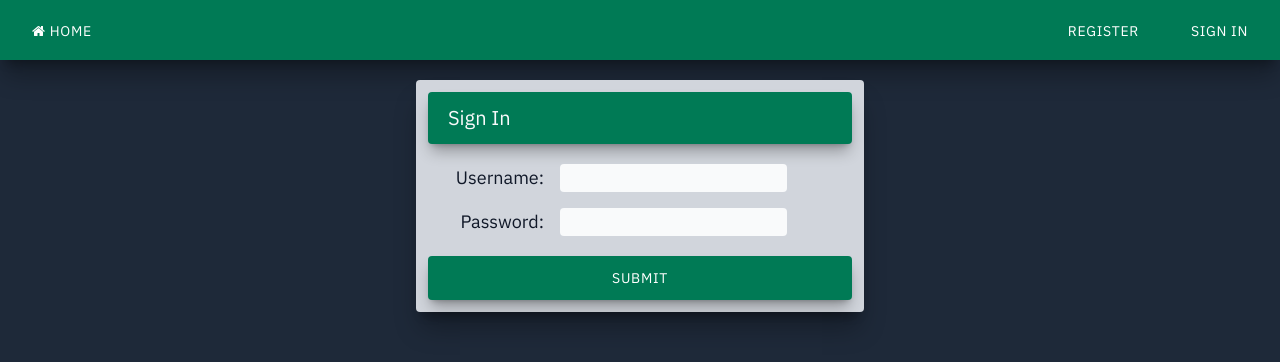
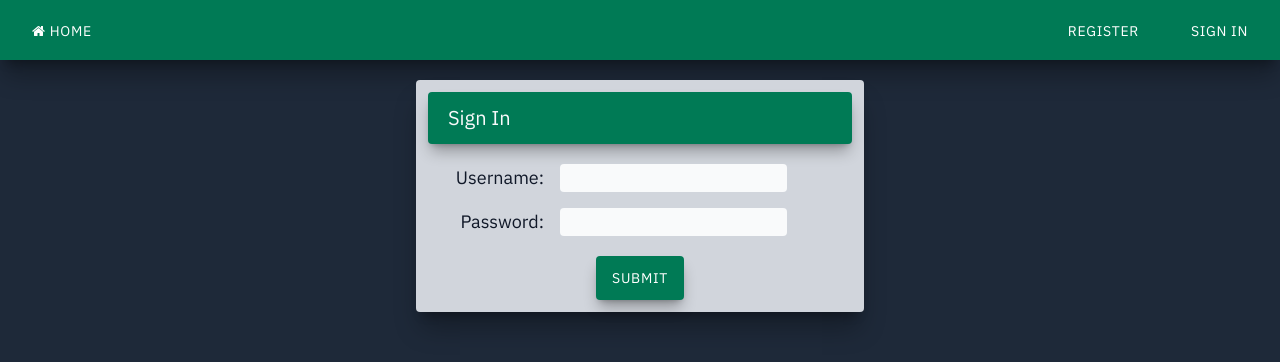
Before and after one commit to jc98w/FinanceDashboard, a React (Vite) app in the folder frontend/: page /login in a window 1280 px wide. Shown: the top 362 px of the page. Built offline with nearby package versions, Linux system fonts and the light colour scheme.

Commit message:
Narrowed button

```diff
--- a/frontend/src/layouts/AuthLayout.tsx
+++ b/frontend/src/layouts/AuthLayout.tsx
@@ -27,7 +27,7 @@ export const AuthLayout = ({title, submitHandler, errMessages, inputs = [], chil
                     <p className='text-sm text-red-700 text-left w-full text-wrap word-break px-4' key={index}>*{msg}</p>
                 ))}
 
-                <button type='submit' className='btn-main shadow-lg/30'>Submit</button>
+                <button type='submit' className='btn-main mx-auto shadow-lg/30'>Submit</button>
 
             </div>
 
```
